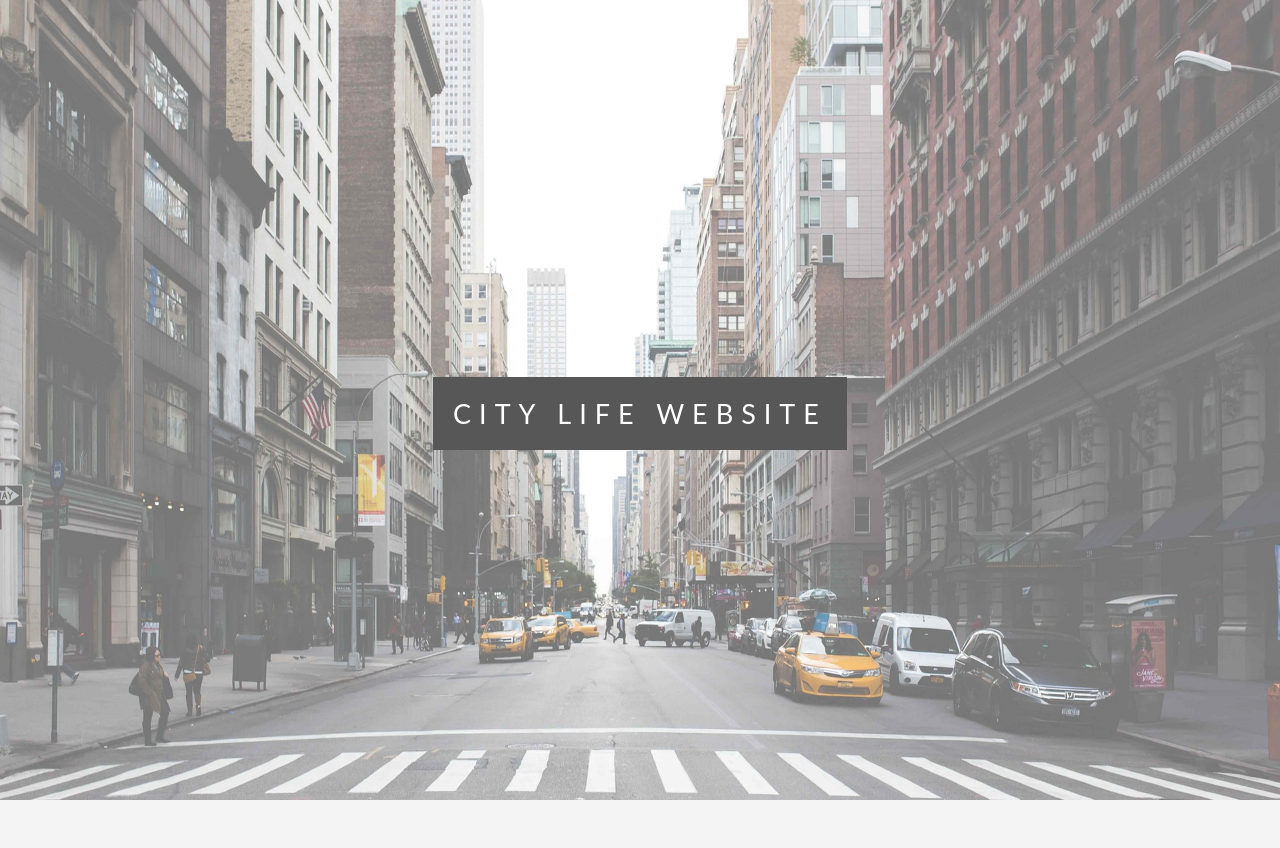
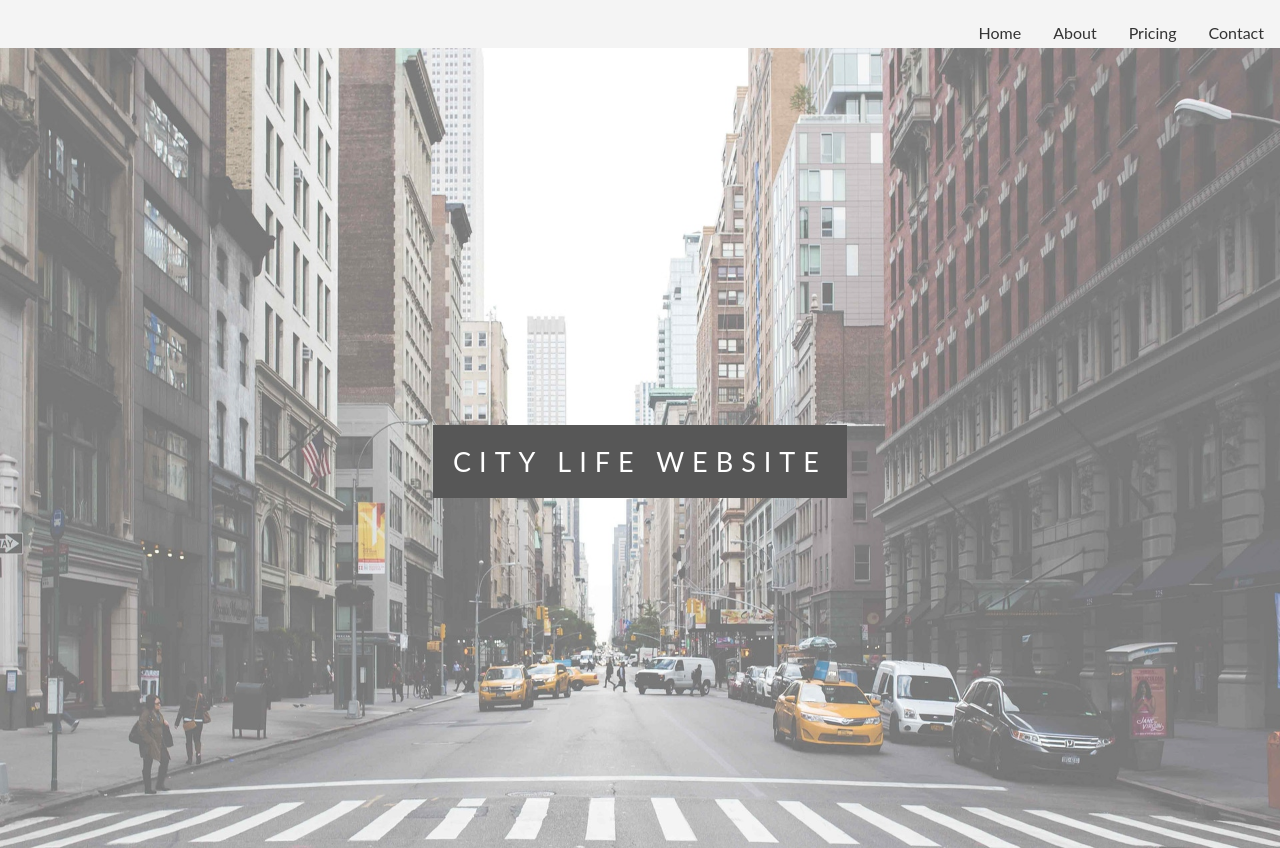
Before and after one commit to jiminhuh/ScrollEffectPractice, a plain HTML site: page index.html in a window 1280 px wide. Shown: the top 848 px of the page. Drawn offline with Linux system fonts and the light colour scheme.

Commit message:
Added basic navbar using flexbox

```diff
--- a/index.html
+++ b/index.html
@@ -8,6 +8,18 @@
     <title>Parallax Website Demo</title>
 </head>
 <body>
+
+    <header>
+        <!-- Nav Bar -->
+        <nav class="navbar">
+            <ul>
+                <li><a href="#">Home</a></li>
+                <li><a href="#">About</a></li>
+                <li><a href="#">Pricing</a></li>
+                <li><a href="#">Contact</a></li>
+            </ul>
+        </nav>
+    </header>
 
     <div class="pimg1">
         <div class="ptext">
--- a/style.css
+++ b/style.css
@@ -6,6 +6,31 @@ body, html {
     font-weight: 400;
     line-height: 1.8em;
     color: #666;
+}
+
+header {
+    background-color: #f4f4f4;
+}
+
+.navbar ul {
+    display: flex;
+    justify-content: flex-end;
+    align-items: flex-end;
+    list-style: none;
+    padding: 0;
+    margin: 0;
+    height: 3em;
+}
+
+.navbar ul li {
+    justify-content: center;
+    align-items: center;
+}
+
+.navbar ul li a {
+    padding: 16px;
+    text-decoration: none;
+    color: #333;
 }
 
 .pimg1, .pimg2, .pimg3 {
@@ -74,6 +99,7 @@ body, html {
     .pimg1, .pimg2, .pimg3 {
         background-attachment: scroll;
     }
+
     .ptext .border{
         background-color: transparent;
     }
```
